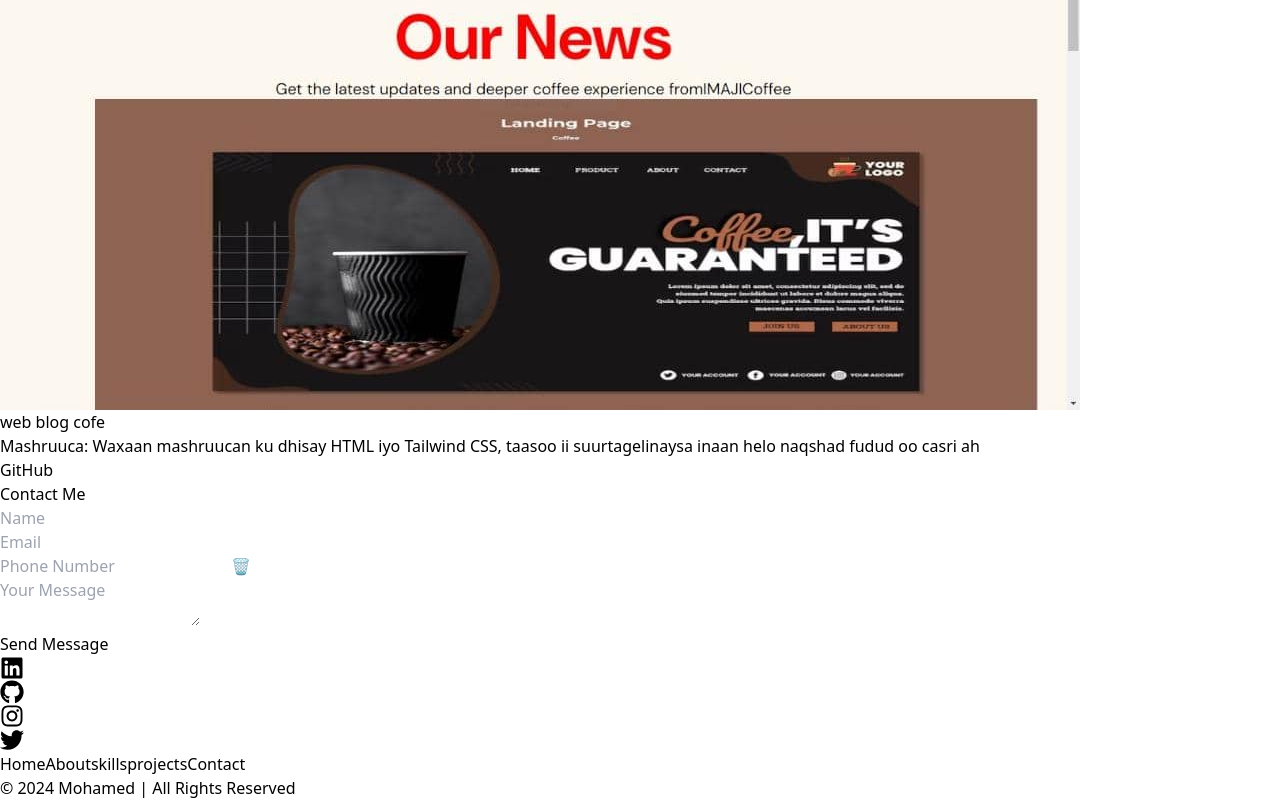
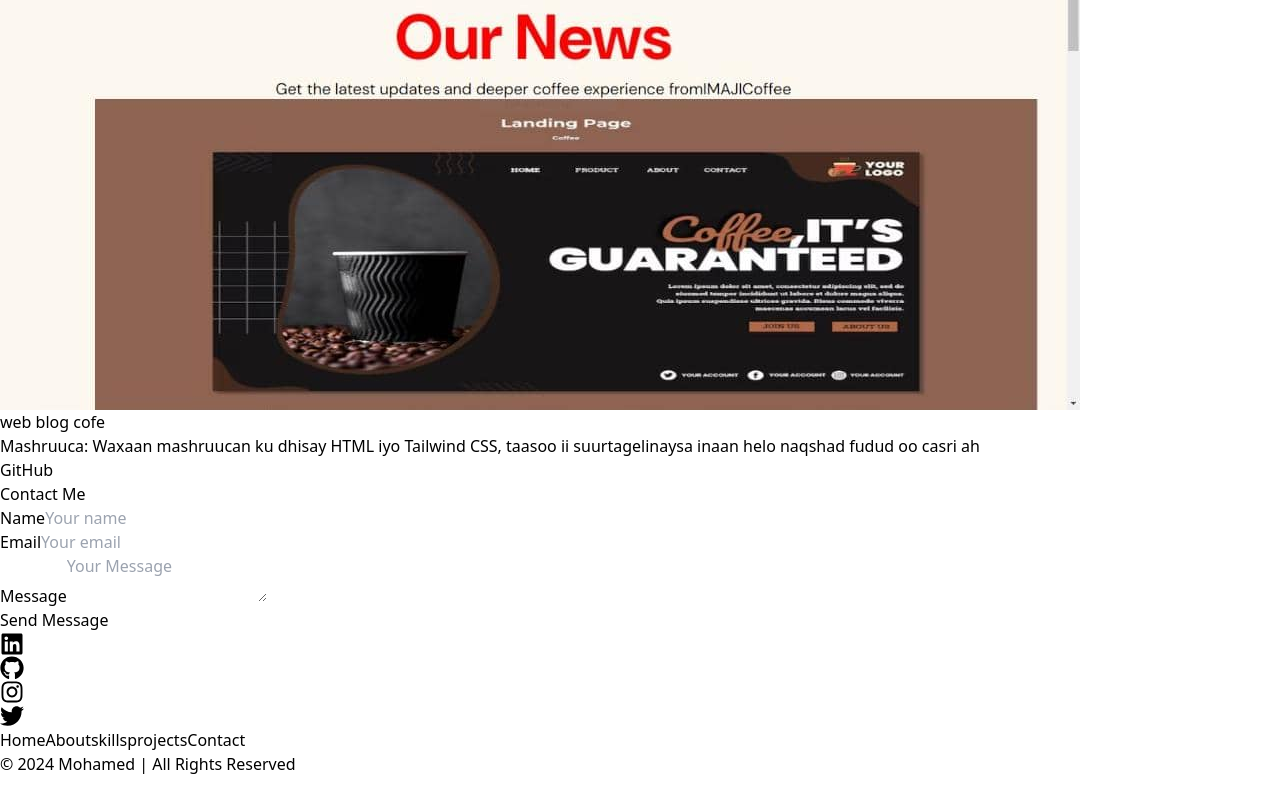
Before and after one commit to yaasir65/my-Portfolio, a React (Vite) app: page / in a window 1280 px wide. Shown: the part 8024-8824 px from the top of the page. After the commit the page ends 8800 px from the top, so only its background shows below. Built offline with nearby package versions, Linux system fonts and the light colour scheme.

Commit message:
contact ayaan wax kabadaly

```diff
--- a/package.json
+++ b/package.json
@@ -10,6 +10,7 @@
     "preview": "vite preview"
   },
   "dependencies": {
+    "emailjs-com": "^3.2.0",
     "framer-motion": "^11.10.0",
     "react": "^18.3.1",
     "react-circular-progressbar": "^2.1.0",
@@ -18,6 +19,7 @@
     "react-icons": "^5.3.0",
     "react-router-dom": "^6.26.2",
     "react-scroll": "^1.9.0",
+    "react-toastify": "^10.0.6",
     "react-type-animation": "^3.2.0"
   },
   "devDependencies": {
--- a/src/components/Header.jsx
+++ b/src/components/Header.jsx
@@ -10,6 +10,7 @@ import 'react-circular-progressbar/dist/styles.css';
 import faarax from "../images/faarax.jpg"
  import jilaato from "../images/jilaato.jpg"
  import coofe from "../images/coofe.jpg"
+import Contact from '../pages/Contact';
 
 function Header() {
   const [isScrolled, setIsScrolled] = useState(false);
@@ -264,57 +265,11 @@ function Header() {
 
 
       {/* Contact Section */}
-      <section id="contact" className="min-h-screen   flex flex-col justify-center  items-center bg-black text-white p-8">
-      <div className="min-h-screen flex items-center justify-center bg-black">
-      <div className="w-full sm:mt-[80px]">
-        <h1 className="text-4xl font-bold text-center text-white mb-8">
-          Contact <span className="text-orange-500">Me</span>
-        </h1>
-        <form className="bg-transparent sm:w-[700px] p-8 border border-orange-500 rounded-lg">
-          <div className="mb-4">
-            <input
-              type="text"
-              placeholder="Name"
-              className="w-full p-3 border border-orange-500 bg-transparent text-white rounded-lg focus:outline-none"
-            />
-          </div>
-          <div className="mb-4">
-            <input
-              type="email"
-              placeholder="Email"
-              className="w-full p-3 border border-orange-500 bg-transparent text-white rounded-lg focus:outline-none"
-            />
-          </div>
-          <div className="mb-4 relative">
-            <input
-              type="text"
-              placeholder="Phone Number"
-              className="w-full p-3 border border-orange-500 bg-transparent text-white rounded-lg focus:outline-none"
-            />
-            <span className="absolute top-3 right-4 text-white cursor-pointer">
-              🗑
-            </span>
-          </div>
+      <div>
+        <Contact/>
+      </div>
 
-          <div className="mb-4">
-            <textarea
-              placeholder="Your Message"
-              className="w-full p-3 border border-orange-500 bg-transparent text-white rounded-lg focus:outline-none h-32"
-            />
-          </div>
-          <div className="text-center">
-            <button
-              type="submit"
-              className="px-6 py-3 bg-orange-500 text-black font-bold rounded-full hover:bg-lime-400 transition"
-            >
-              Send Message
-            </button>
-          </div>
-        </form>
-      </div>
- </div>
 
-      </section>
       <Footer/>
     </div>
     </div>
--- /dev/null
+++ b/src/pages/Contact.jsx
@@ -0,0 +1,86 @@
+import React from 'react';
+import emailjs from 'emailjs-com';
+import { ToastContainer, toast } from "react-toastify";
+import "react-toastify/dist/ReactToastify.css";
+
+const Contact = () => {
+  const handleSubmit = (e) => {
+    e.preventDefault();
+
+    emailjs
+      .sendForm(
+        'service_6oyjgdv', // Gali EmailJS Service ID-gaaga
+        'template_fmxly0o', // Gali EmailJS Template ID-gaaga
+        e.target,
+        'eX5a9RYD8yXJMzK2r' // Gali EmailJS User ID-gaaga
+      )
+      .then(
+        (result) => {
+          console.log(result);
+          toast.success('Your message has been sent!');
+        },
+        (error) => {
+          console.log(error);
+          toast.error('There was an error sending your message. Please try again.');
+        }
+      );
+    e.target.reset(); // Faylka foomka dib ayuu u cusboonaysiin doonaa kadib diritaanka
+  };
+
+  return (
+    <section id="contact" className="min-h-screen flex flex-col justify-center items-center bg-black text-white p-8">
+      <div className="min-h-screen flex items-center justify-center bg-black">
+        <div className="w-full sm:mt-[80px]">
+          <h1 className="text-4xl font-bold text-center text-white mb-8">
+            Contact <span className="text-orange-500">Me</span>
+          </h1>
+          <form
+            className="bg-transparent sm:w-[700px] p-8 border border-orange-500 rounded-lg"
+            onSubmit={handleSubmit}
+          >
+            <div className="mb-4 mt-10">
+              <label className='text-2xl ml-4 mb-2 hover:text-orange-500'>Name</label>
+              <input
+                type="text"
+                name="user_name"
+                placeholder="Your name"
+                className="w-full p-3 border border-orange-500 bg-transparent text-white rounded-lg focus:outline-none"
+                required
+              />
+            </div>
+            <div className="mb-4">
+              <label className='text-2xl ml-4 mb-2 hover:text-orange-500'>Email</label>
+              <input
+                type="email"
+                name="user_email"
+                placeholder="Your email"
+                className="w-full p-3 border border-orange-500 bg-transparent text-white rounded-lg focus:outline-none"
+                required
+              />
+            </div>
+            <div className="mb-4">
+              <label className='text-2xl ml-4 mb-2 hover:text-orange-500'>Message</label>
+              <textarea
+                name="user_message"
+                placeholder="Your Message"
+                className="w-full p-3 border border-orange-500 bg-transparent text-white rounded-lg focus:outline-none h-32"
+                required
+              />
+            </div>
+            <div className="text-center">
+              <button
+                type="submit"
+                className="px-6 py-3 bg-orange-500 text-black font-bold rounded-full hover:bg-lime-400 transition"
+              >
+                Send Message
+              </button>
+            </div>
+          </form>
+        </div>
+        <ToastContainer position="top-right" autoClose={5000} hideProgressBar={false} />
+      </div>
+    </section>
+  );
+};
+
+export default Contact;
```
Also changed, not shown: src/App.jsx (+4 -3 lines), 1 other file (tests, documents, lock files or other folders).
